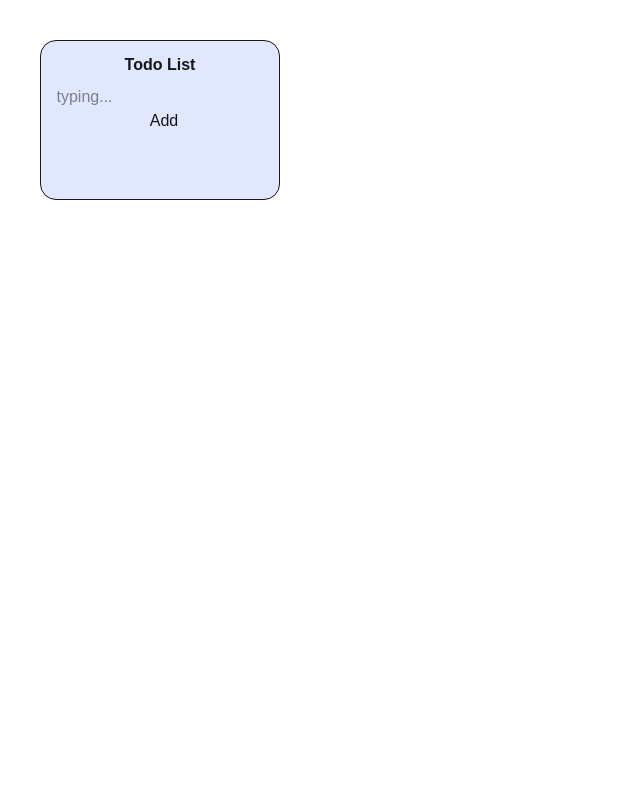
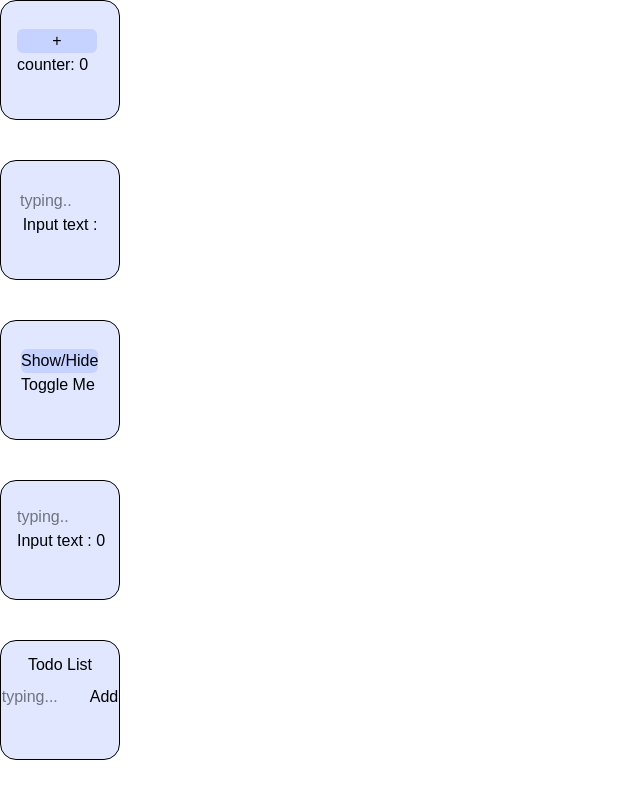
Before and after one commit to Ireeduii/react-project1, a Next.js app: page /08.25 in a window 1280 px wide. Shown: the top 798 px of the page, without its empty margins (0-640 px from the left). Built offline with nearby package versions, Linux system fonts and the light colour scheme.

Commit message:
08.26-color_switcher

```diff
--- a/src/app/08.25/page.js
+++ b/src/app/08.25/page.js
@@ -1,8 +1,16 @@
-import { MediumToDoList } from "@/components/medium_todo";
+import { Counter } from "@/components/08.25/easy_counter";
+import { EasyField } from "@/components/08.25/easy_field";
+import { ToggleMe } from "@/components/08.25/easy_toggle";
+import { EasyInputField } from "@/components/08.25/easy_input_field";
+import { MediumToDoList } from "@/components/08.25/medium_todo";
 
 const Home = () => {
   return (
-    <div className="bg-white w-full h-screen">
+    <div className="bg-white w-full h-screen text-black flex flex-col gap-10">
+      <Counter></Counter>
+      <EasyField></EasyField>
+      <ToggleMe></ToggleMe>
+      <EasyInputField></EasyInputField>
       <MediumToDoList></MediumToDoList>
     </div>
   );
--- /dev/null
+++ b/src/app/08.26/page.js
@@ -0,0 +1,10 @@
+import { ColorSwitcher } from "@/components/08.26/color_switcher";
+
+const Home = () => {
+  return (
+    <div className=" text-black bg-white w-full h-screen">
+      <ColorSwitcher></ColorSwitcher>
+    </div>
+  );
+};
+export default Home;
--- a/src/app/todo/page.js
+++ /dev/null
@@ -1,4 +0,0 @@
-const Home = () => {
-  return <div className="bg-black h-screen w-full"></div>;
-};
-export default Home;
--- /dev/null
+++ b/src/components/08.25/easy_counter.js
@@ -0,0 +1,17 @@
+"use client";
+import { useState } from "react";
+
+export const Counter = () => {
+  const [counter, setCounter] = useState(0);
+  const handleClick = () => {
+    setCounter(counter + 1);
+  };
+  return (
+    <div className="w-30 h-30 border pt-7 pl-4  rounded-2xl bg-indigo-100">
+      <button onClick={handleClick} className="rounded-md w-20 bg-indigo-200">
+        +
+      </button>
+      <p>counter: {counter} </p>
+    </div>
+  );
+};
--- /dev/null
+++ b/src/components/08.25/easy_field.js
@@ -0,0 +1,21 @@
+"use client";
+import { useState } from "react";
+
+export const EasyField = () => {
+  const [input, setInput] = useState("");
+
+  const handleOnChange = (event) => {
+    setInput(event.target.value);
+  };
+  return (
+    <div className="border text-center pt-7 w-30 h-30 rounded-2xl  bg-indigo-100">
+      <input
+        onChange={handleOnChange}
+        type="text"
+        className="w-20"
+        placeholder="typing.."
+      ></input>
+      <p>Input text : {input}</p>
+    </div>
+  );
+};
--- /dev/null
+++ b/src/components/08.25/easy_input_field.js
@@ -0,0 +1,22 @@
+"use client";
+import { useState } from "react";
+
+export const EasyInputField = () => {
+  const [input, setInput] = useState("");
+
+  const handleChange = (event) => {
+    setInput(event.target.value);
+  };
+  return (
+    <div className="pt-6 pl-4 border w-30 h-30 bg-indigo-100 rounded-2xl">
+      <input
+        onChange={handleChange}
+        type="text"
+        placeholder="typing.."
+        className="w-20"
+      />
+
+      <p>Input text : {input.length}</p>
+    </div>
+  );
+};
--- /dev/null
+++ b/src/components/08.25/easy_toggle.js
@@ -0,0 +1,18 @@
+"use client";
+import { useState } from "react";
+
+export const ToggleMe = () => {
+  const [isShow, setIsShow] = useState(true);
+
+  const handleToggle = () => {
+    setIsShow(!isShow);
+  };
+  return (
+    <div className="border w-30 h-30 rounded-2xl pt-7 pl-5 bg-indigo-100">
+      <button onClick={handleToggle} className="bg-indigo-200 rounded-md ">
+        Show/Hide
+      </button>
+      {isShow && <p>Toggle Me</p>}
+    </div>
+  );
+};
--- a/src/components/medium_todo.js
+++ b/src/components/08.25/medium_todo.js
@@ -17,14 +17,14 @@ export const MediumToDoList = () => {
     setTodos(newTodos);
   };
   return (
-    <div className="border w-60 h-40 text-center mt-10 ml-10 rounded-2xl bg-indigo-100 pt-3">
-      <h2 className="font-semibold">Todo List</h2>
+    <div className="border w-30 h-30 text-center rounded-2xl bg-indigo-100 pt-3">
+      <h2>Todo List</h2>
       <div>
         <input
           onChange={handleOnChange}
           type="text"
           placeholder="typing..."
-          className="mt-2"
+          className="mt-2 w-20"
         ></input>
         <button onClick={handleAddTodo} className="pl-2">
           Add
--- /dev/null
+++ b/src/components/08.26/color_switcher.js
@@ -0,0 +1,32 @@
+"use client";
+import { useState } from "react";
+
+export const ColorSwitcher = () => {
+  const [color, setColor] = useState("");
+
+  const handleOnChange = (event) => {
+    setColor(event.target.value);
+  };
+
+  return (
+    <div className="border w-30 h-30 rounded-2xl pt-6 bg-indigo-50 ml-5">
+      <select onChange={handleOnChange}>
+        <option value="">Select a color</option>
+        <option value="red">Red</option>
+        <option value="blue">Blue</option>
+        <option value="green">Green</option>
+        <option value="yellow">Yellow</option>
+        <option value="pink">Pink</option>
+      </select>
+      <div
+        style={{
+          width: "100px",
+          height: "30px",
+          backgroundColor: color,
+          border: "1px solid",
+        }}
+        backgroundColor={color}
+      ></div>
+    </div>
+  );
+};
--- a/src/components/easy_counter.js
+++ /dev/null
@@ -1,21 +0,0 @@
-// export const Input = (props) => {
-//   return (
-//     <div>
-//       <input className="w-80 h-80 bg-gray-400">{props.input}</input>
-//     </div>
-//   );
-// };
-import { useState } from "react";
-export function Counter({ initialValue }) {
-  const [count, setCount] = useState(initialValue);
-  return (
-    <div className="p-4 border rounded text-center">
-      <h2 className="text-xl font-bold mb-2">Count: {count}</h2>
-      <button
-        onClick={() => setCount(count + 1)}
-        className="px-4 py-2 bg-blue-500 text-white rounded"
-      ></button>
-    </div>
-  );
-}
-export default Counter;
--- a/src/components/easy_field.js
+++ /dev/null
@@ -1,17 +0,0 @@
-import React, { useState } from 'react';
-const [text, setText] = useState("")
-function InputField() {
-function handleChange(e) {
-    setText(e.target.value)
-}
-<input type='text' value={text} onChange={handleChange}/>
-<p><input text= {text}></p>
-  return (
-    <div>
-      <input type="text" />
-      <p>Input text: TODO</p>
-    </div>
-  );
-}
-
-export default InputField;
--- a/src/components/easy_toggle.js
+++ /dev/null
@@ -1,23 +0,0 @@
-import React from "react";
-import {useS}
-function ToggleVisibility() {
-  return (
-    <div>
-      <button>Show/Hide text</button>
-      <p>Toggle me!</p>
-    </div>
-  );
-}
-export default ToggleVisibility;
-import moduleName from 'module'
-import {  } from 'module'
-import { env } from "process";
-import loadConfig from "next/dist/server/config";
-env
-console.log('ssd :>> ', ssd);
-for(let item in object) {
-
-}
-
-const {propertyName} = objectToDestruct
-console.log(object)
```
